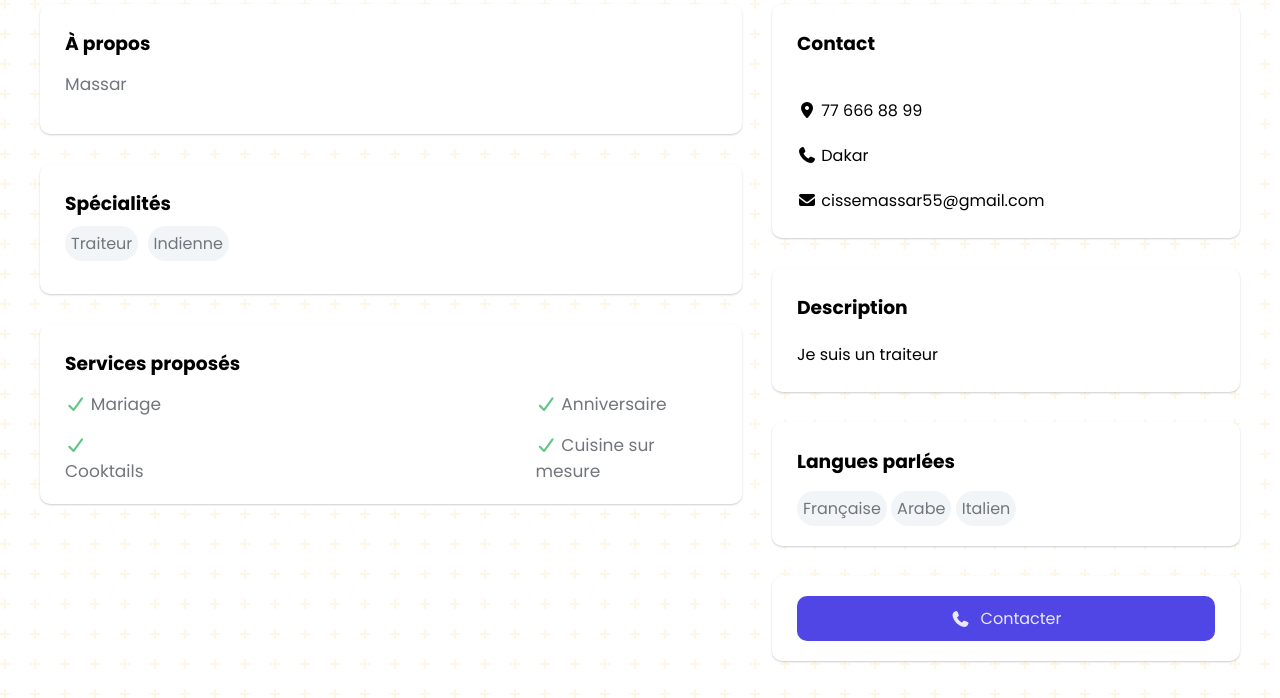
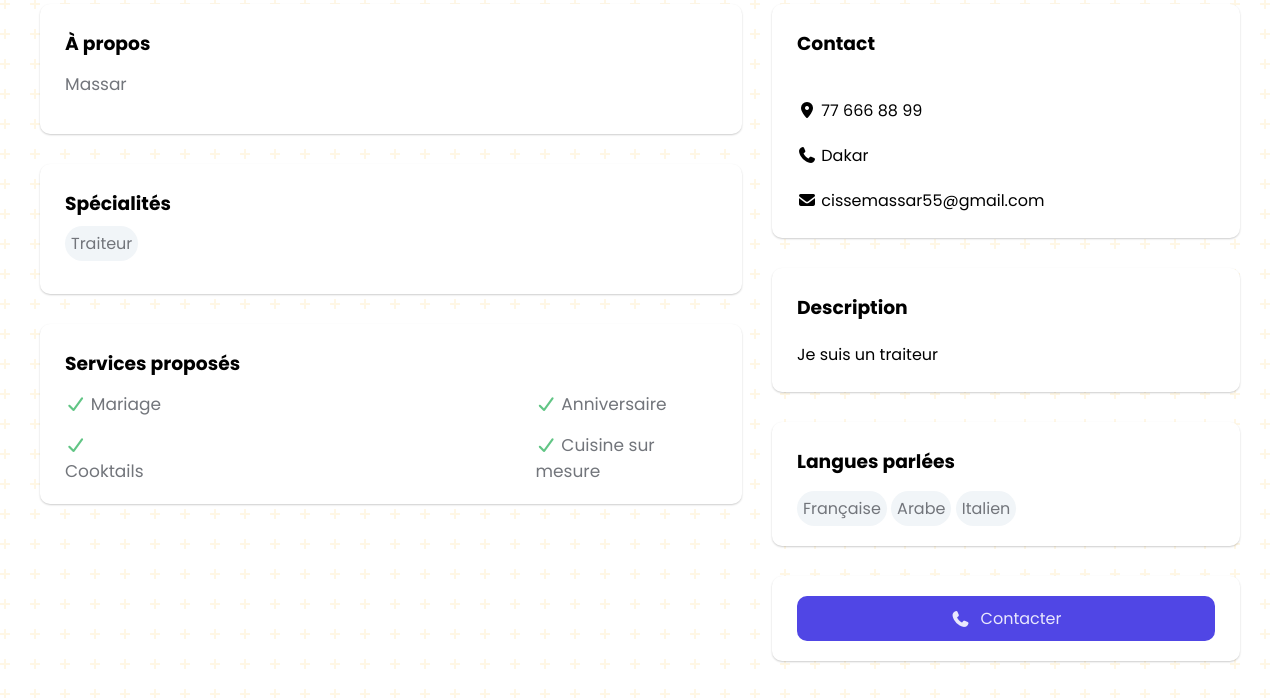
Before and after one commit to amath114fam/start_buffet_django, a Django app: page /traiteur/1/ in a window 1280 px wide. Shown: the part 558-1256 px from the top of the page. Run offline with Django 5.2, Linux system fonts and the light colour scheme; data comes from the database, SQL or seed files in the repository; both versions use the stored data as it was after the commit; some libraries are stand-ins or nearby versions.

Commit message:
seventh commit

```diff
--- a/templates/services/detail.html
+++ b/templates/services/detail.html
@@ -30,7 +30,6 @@
             <h3>Spécialités</h3>
             <div class="langue">
                 <a href="#" class="french">{{traiteur.specialites}}</a>
-                <a href="#" class="indienne">Indienne</a>
             </div>
         </div>
         <div class="servicepropose">
```
Also changed, not shown: db.sqlite3.
